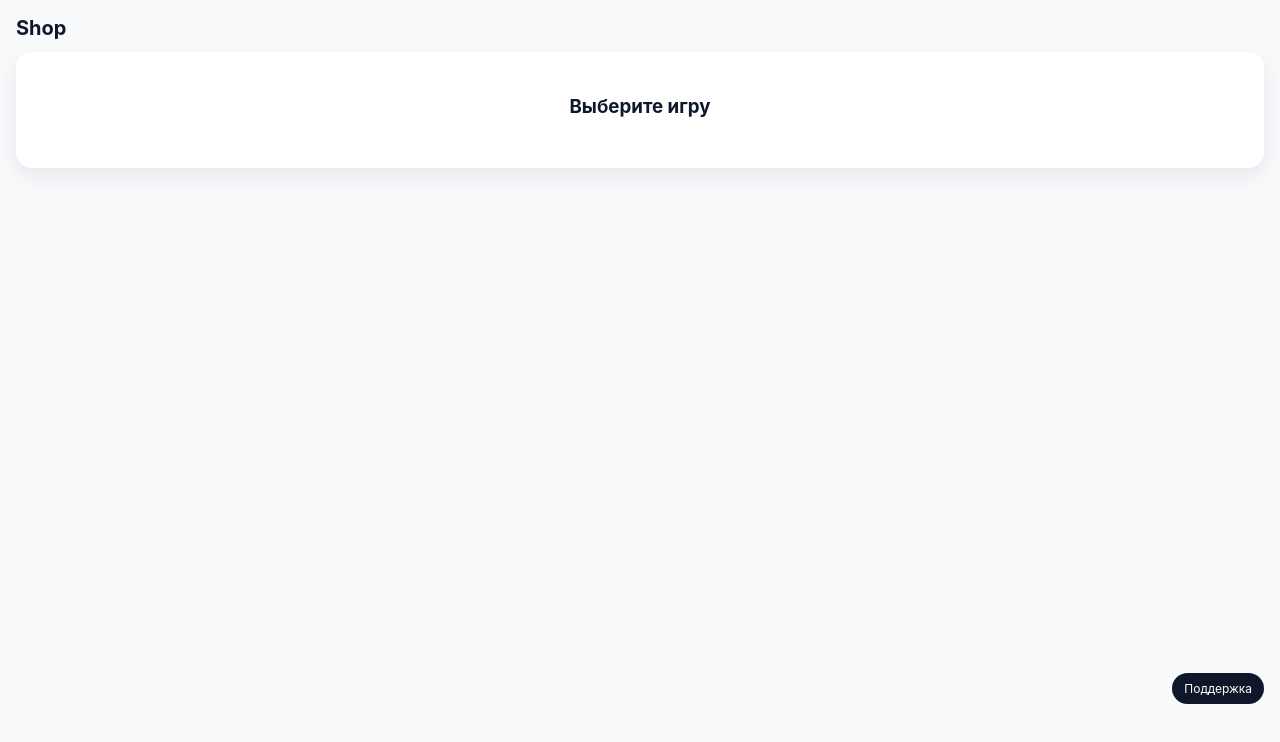
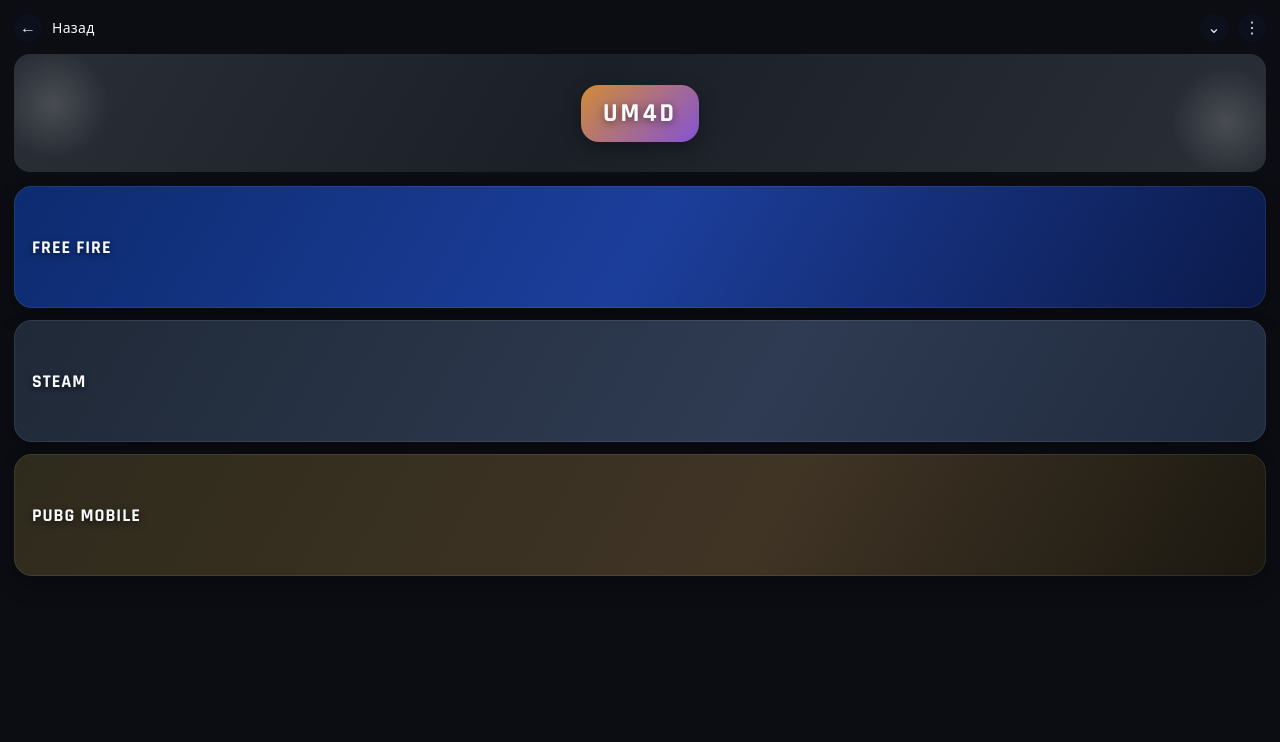
Before and after one commit to fumedjonf-droid/TELEGRAM, a React (Vite) app in the folder webapp/: page / in a window 1280 px wide. Both pictures are taken after a click on the button "Перейти в магазин". Shown: the top 742 px of the page. Built offline with nearby package versions, Linux system fonts and the light colour scheme.

Commit message:
Redesign shop home categories and banner

```diff
--- a/webapp/index.html
+++ b/webapp/index.html
@@ -3,6 +3,10 @@
   <head>
     <meta charset="UTF-8" />
     <meta name="viewport" content="width=device-width, initial-scale=1.0" />
+    <link
+      rel="stylesheet"
+      href="https://fonts.googleapis.com/css2?family=Rajdhani:wght@400;600;700&display=swap"
+    />
     <title>Telegram Shop</title>
   </head>
   <body>
--- a/webapp/src/pages/ShopHome/index.tsx
+++ b/webapp/src/pages/ShopHome/index.tsx
@@ -1,53 +1,14 @@
-import { useEffect, useMemo, useState } from "react";
-import { useQuery } from "@tanstack/react-query";
-import { fetchItems } from "../../api/items.api";
-import { AppHeader } from "../../components/layout/AppHeader";
-import { BottomCartBar } from "../../components/layout/BottomCartBar";
+import { useEffect } from "react";
 import { PageContainer } from "../../components/layout/PageContainer";
-import { CategoryBar } from "../../components/shop/CategoryBar";
-import { ProductGrid } from "../../components/shop/ProductGrid";
-import { SearchInput } from "../../components/shop/SearchInput";
 import { useNavigate } from "react-router-dom";
 
 export const ShopHome = () => {
   const navigate = useNavigate();
-  const { data: items = [], isLoading } = useQuery({ queryKey: ["items"], queryFn: fetchItems });
-  const [activeGameKey, setActiveGameKey] = useState<string | null>(
-    () => localStorage.getItem("shop_game_key")
-  );
   const categories = [
-    { id: 1, name: "Все игры" },
-    { id: 2, name: "FreeFire" },
-    { id: 3, name: "Steam" },
-    { id: 4, name: "PUBG Mobile" },
-    { id: 5, name: "TG Stars" },
-    { id: 6, name: "Mobile Legends" },
-    { id: 7, name: "Genshin" }
+    { id: 1, name: "FREE FIRE", style: "free-fire" },
+    { id: 2, name: "STEAM", style: "steam" },
+    { id: 3, name: "PUBG MOBILE", style: "pubg-mobile" }
   ];
-  const [activeCategory, setActiveCategory] = useState<number | undefined>(1);
-  const [search, setSearch] = useState("");
-  const gameKeys = useMemo(() => {
-    const keys = new Set(items.map((item) => item.gameKey).filter(Boolean));
-    return Array.from(keys);
-  }, [items]);
-
-  const selectGame = (key: string) => {
-    localStorage.setItem("shop_game_key", key);
-    setActiveGameKey(key);
-  };
-
-  const filteredItems = useMemo(() => {
-    return items.filter((item) => {
-      if (activeGameKey && item.gameKey !== activeGameKey) {
-        return false;
-      }
-      const selected = categories.find((category) => category.id === activeCategory);
-      const matchesCategory =
-        !selected || selected.name === "Все игры" ? true : item.categoryName === selected.name;
-      const matchesSearch = item.name.toLowerCase().includes(search.toLowerCase());
-      return matchesCategory && matchesSearch;
-    });
-  }, [items, activeCategory, search, categories, activeGameKey]);
 
   useEffect(() => {
     if (!localStorage.getItem("shop_welcome_seen")) {
@@ -57,38 +18,26 @@
 
   return (
     <PageContainer>
-      <AppHeader />
-      {!activeGameKey ? (
-        <div className="empty-state">
-          <h3>Выберите игру</h3>
-          <div className="category-bar">
-            {gameKeys.map((key) => (
-              <button key={key} className="category-pill" onClick={() => selectGame(key)}>
-                {key}
-              </button>
-            ))}
+      <header className="shop-header">
+        <div className="shop-header-left">
+          <span className="icon-button">←</span>
+          <span className="header-label">Назад</span>
+        </div>
+        <div className="shop-header-right">
+          <span className="icon-button">⌄</span>
+          <span className="icon-button">⋮</span>
+        </div>
+      </header>
+      <section className="hero-banner">
+        <div className="hero-logo">UM4D</div>
+      </section>
+      <section className="category-stack">
+        {categories.map((category) => (
+          <div key={category.id} className={`category-card ${category.style}`}>
+            <span className="category-title">{category.name}</span>
           </div>
-        </div>
-      ) : (
-        <>
-          <SearchInput value={search} onChange={setSearch} />
-          <CategoryBar categories={categories} activeId={activeCategory} onChange={setActiveCategory} />
-          {isLoading ? (
-            <div className="grid">
-              {Array.from({ length: 4 }).map((_, index) => (
-                <div key={index} className="skeleton shimmer" />
-              ))}
-            </div>
-          ) : filteredItems.length === 0 ? (
-            <div className="empty-state">
-              <p>Товары скоро появятся. Загляните чуть позже ✨</p>
-            </div>
-          ) : (
-            <ProductGrid items={filteredItems} />
-          )}
-        </>
-      )}
-      <BottomCartBar />
+        ))}
+      </section>
     </PageContainer>
   );
 };
--- a/webapp/src/styles/globals.css
+++ b/webapp/src/styles/globals.css
@@ -1,29 +1,135 @@
 :root {
-  font-family: "Inter", system-ui, sans-serif;
-  color: #0f172a;
-  background-color: #f8fafc;
+  font-family: "Rajdhani", system-ui, sans-serif;
+  color: #f8fafc;
+  background-color: #0b0d13;
 }
 
 body {
   margin: 0;
-  background: #f8fafc;
+  background: #0b0d13;
 }
 
 .page {
-  padding: 16px 16px 120px;
+  padding: 14px 14px 40px;
   min-height: 100vh;
   position: relative;
+  color: #f8fafc;
 }
 
-.app-header {
+.support-button {
+  display: none;
+}
+
+.shop-header {
   display: flex;
   align-items: center;
+  justify-content: space-between;
   margin-bottom: 12px;
 }
 
-.logo {
+.shop-header-left,
+.shop-header-right {
+  display: flex;
+  align-items: center;
+  gap: 10px;
+}
+
+.header-label {
+  font-size: 14px;
+  letter-spacing: 0.3px;
+}
+
+.icon-button {
+  display: inline-flex;
+  align-items: center;
+  justify-content: center;
+  width: 28px;
+  height: 28px;
+  border-radius: 999px;
+  font-size: 16px;
+  color: #e2e8f0;
+  background: rgba(15, 23, 42, 0.4);
+}
+
+.hero-banner {
+  height: 118px;
+  border-radius: 16px;
+  background: linear-gradient(120deg, #2a2e36 0%, #1b1f27 45%, #2a2e36 100%);
+  position: relative;
+  overflow: hidden;
+  display: flex;
+  align-items: center;
+  justify-content: center;
+  margin-bottom: 14px;
+}
+
+.hero-banner::before,
+.hero-banner::after {
+  content: "";
+  position: absolute;
+  width: 120px;
+  height: 120px;
+  background: radial-gradient(circle at center, rgba(255, 255, 255, 0.25), transparent 65%);
+  opacity: 0.6;
+}
+
+.hero-banner::before {
+  left: -20px;
+  top: -10px;
+}
+
+.hero-banner::after {
+  right: -20px;
+  bottom: -10px;
+}
+
+.hero-logo {
   font-weight: 700;
-  font-size: 20px;
+  font-size: 26px;
+  letter-spacing: 3px;
+  padding: 12px 22px;
+  border-radius: 18px;
+  background: linear-gradient(135deg, rgba(255, 166, 58, 0.8), rgba(158, 95, 255, 0.8));
+  box-shadow: 0 6px 18px rgba(0, 0, 0, 0.35);
+  text-shadow: 0 2px 8px rgba(0, 0, 0, 0.5);
+}
+
+.category-stack {
+  display: grid;
+  gap: 12px;
+}
+
+.category-card {
+  height: 86px;
+  border-radius: 18px;
+  padding: 18px;
+  display: flex;
+  align-items: center;
+  justify-content: flex-start;
+  font-weight: 700;
+  font-size: 18px;
+  letter-spacing: 1px;
+  color: #f8fafc;
+  background-size: cover;
+  background-position: center;
+  box-shadow: inset 0 0 0 1px rgba(255, 255, 255, 0.08), 0 10px 20px rgba(0, 0, 0, 0.25);
+}
+
+.category-card.free-fire {
+  background-image: linear-gradient(120deg, #0d2b6f 0%, #1c3e9b 50%, #0b1a4a 100%);
+}
+
+.category-card.steam {
+  background-image: linear-gradient(120deg, #1f2937 0%, #2f3b52 60%, #1f2a3d 100%);
+}
+
+.category-card.pubg-mobile {
+  background-image: linear-gradient(120deg, #2f2b1c 0%, #403425 60%, #1b1810 100%);
+}
+
+.category-title {
+  text-transform: uppercase;
+  text-shadow: 0 2px 6px rgba(0, 0, 0, 0.6);
 }
 
 .search {
@@ -408,15 +514,3 @@
 .timeline-label.active {
   font-weight: 600;
 }
-
-.support-button {
-  position: fixed;
-  right: 16px;
-  bottom: 96px;
-  background: #0f172a;
-  color: white;
-  padding: 8px 12px;
-  border-radius: 999px;
-  text-decoration: none;
-  font-size: 12px;
-}
```
